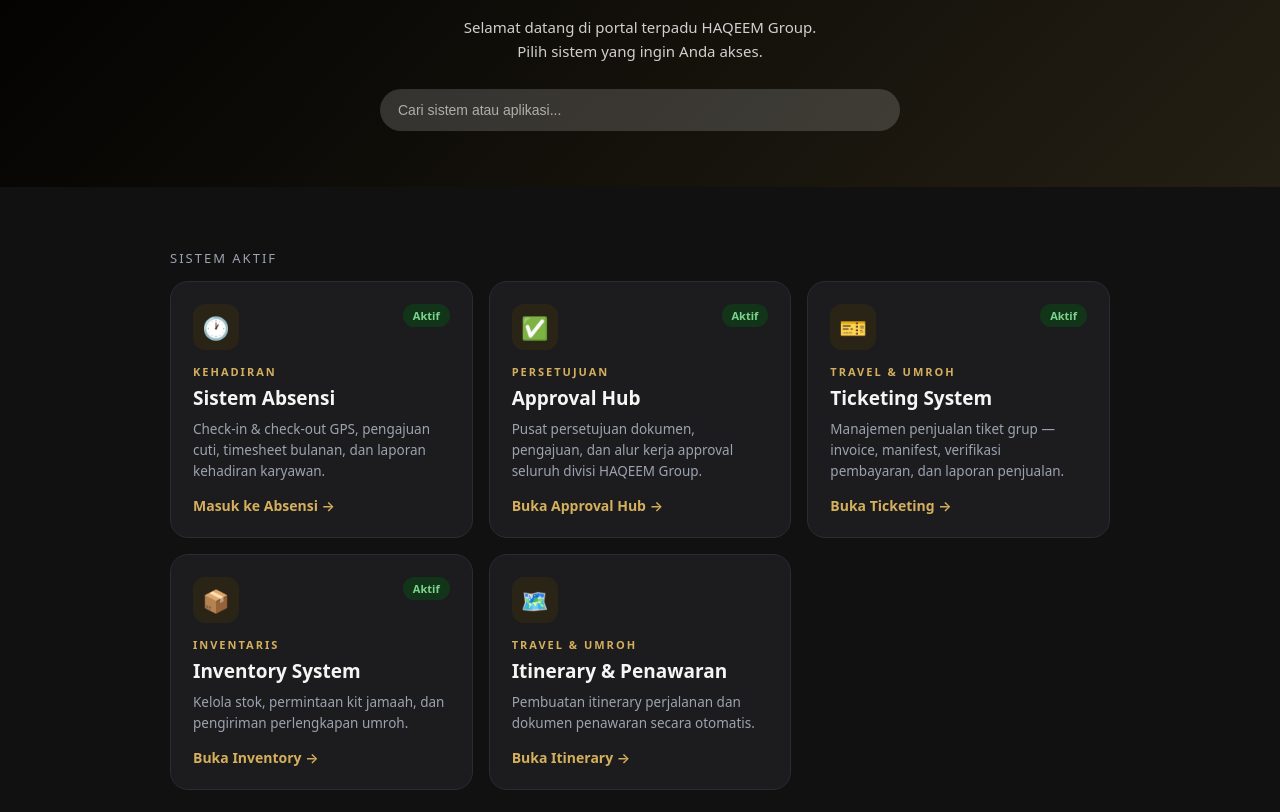
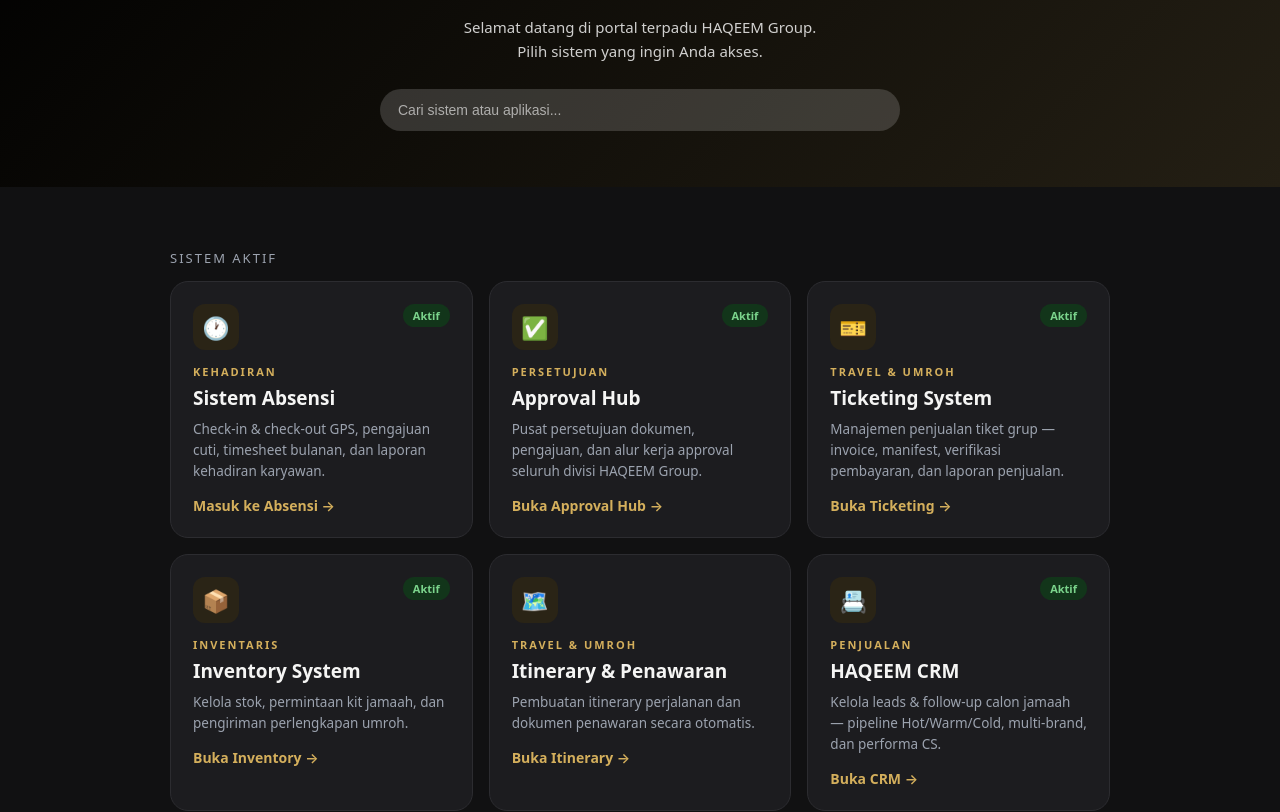
Before and after one commit to inahakim01/Haqeem-Portal, a website: page index.html in a window 1280 px wide. Shown: the part 149-961 px from the top of the page. Drawn offline with Linux system fonts and the light colour scheme.

Commit message:
Add files via upload

```diff
--- a/index.html
+++ b/index.html
@@ -95,6 +95,14 @@
       <p>Pembuatan itinerary perjalanan dan dokumen penawaran secara otomatis.</p>
       <div class="go">Buka Itinerary &rarr;</div>
     </a>
+    <a class="card" href="https://crm.haqeemgroup.app">
+      <span class="badge live">Aktif</span>
+      <div class="ico">📇</div>
+      <div class="cat">Penjualan</div>
+      <h3>HAQEEM CRM</h3>
+      <p>Kelola leads &amp; follow-up calon jamaah &mdash; pipeline Hot/Warm/Cold, multi-brand, dan performa CS.</p>
+      <div class="go">Buka CRM &rarr;</div>
+    </a>
 
   </div>
 
```
